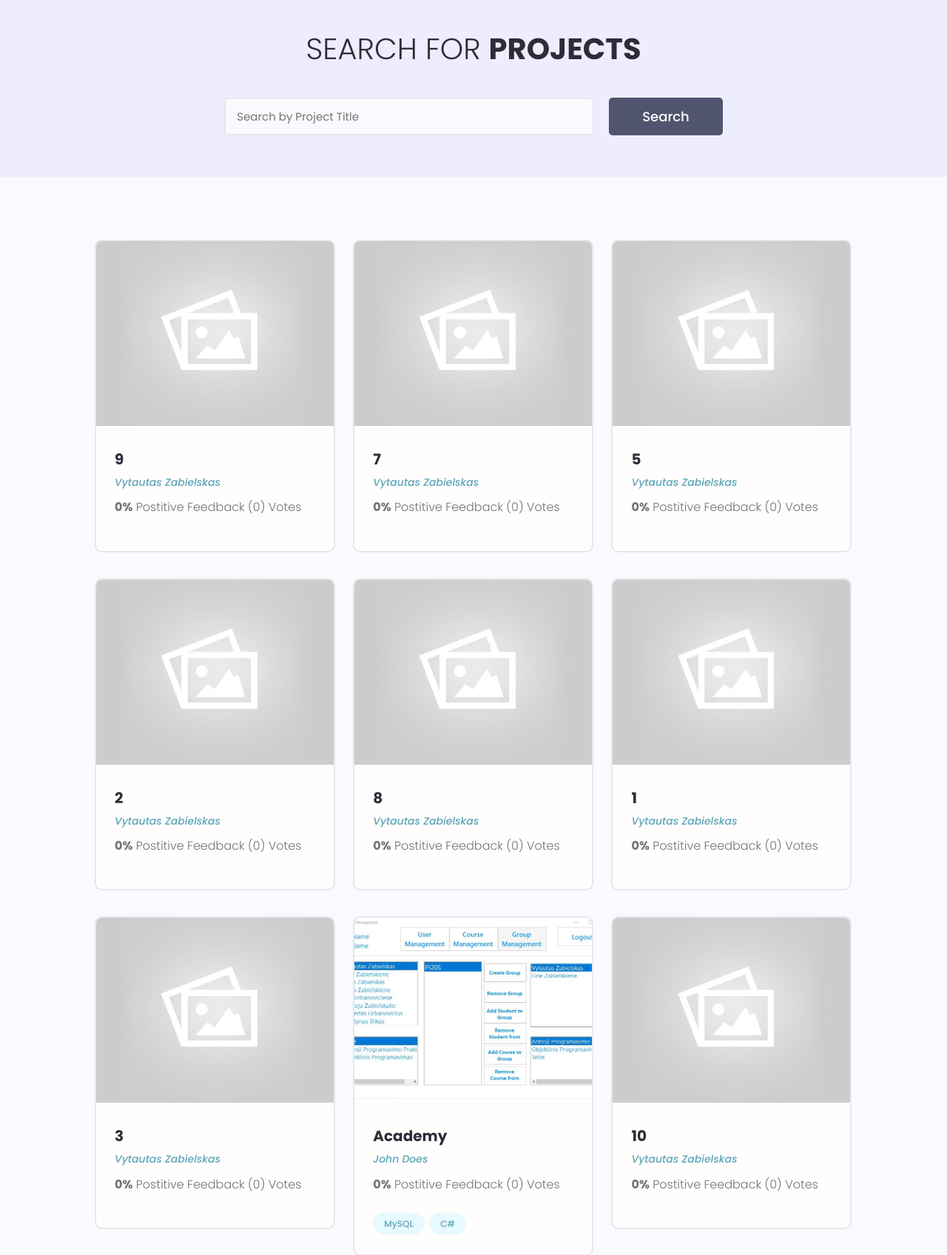
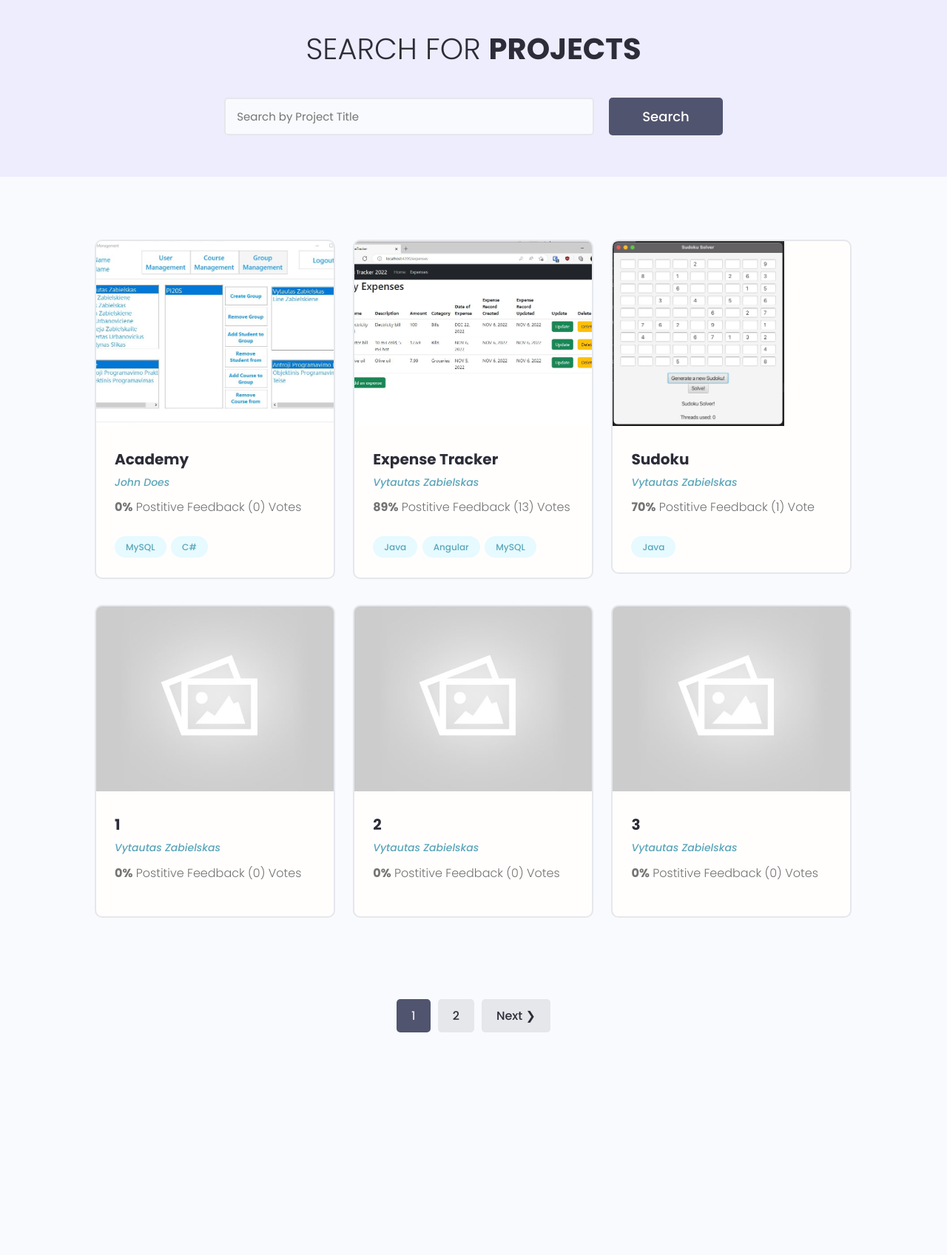
Before and after one commit to vytzab/Portfolio, a Django app: page /projects/ in a window 1280 px wide. Shown: the part 78-1775 px from the top of the page at 74% size. After the commit the page ends 1474 px from the top, so only its background shows below. Run offline with Django 4.2, Linux system fonts and the light colour scheme; data comes from the database, SQL or seed files in the repository; some libraries are stand-ins or nearby versions.

Commit message:
added pagination

```diff
--- a/devsearch/devsearch/projects/models.py
+++ b/devsearch/devsearch/projects/models.py
@@ -19,6 +19,9 @@ class Project(models.Model):
 
     def __str__(self):
         return self.title
+
+    class Meta:
+        ordering = ['created']
 
 class Review(models.Model):
     VOTE_TYPE = (
--- a/devsearch/devsearch/projects/templates/projects/projects.html
+++ b/devsearch/devsearch/projects/templates/projects/projects.html
@@ -9,7 +9,7 @@
             </div>
 
             <div class="hero-section__search">
-                <form class="form" action="{% url 'projects' %}" method="get">
+                <form id="searchForm" class="form" action="{% url 'projects' %}" method="get">
                     <div class="form__field">
                         <label for="formInput#search">Search By Projects </label>
                         <input class="input input--text" id="formInput#search" type="text" name="search_query" placeholder="Search by Project Title" value="{{search_query}}" />
@@ -49,8 +49,12 @@
                         </a>
                     </div>
                 </div>
-                {% endfor %} {% endblock content %}
+                {% endfor %}
             </div>
         </div>
     </section>
+
+    {% include "pagination.html" with queryset=projects custom_range=custom_range %}
+
 </main>
+{% endblock content %}
--- a/devsearch/devsearch/projects/utils.py
+++ b/devsearch/devsearch/projects/utils.py
@@ -1,6 +1,31 @@
 from django.db.models import Q
+from django.core.paginator import Paginator, PageNotAnInteger, EmptyPage
 from .models import Project, Tag
 
+def paginateProjects(request, projects, results):
+    page = request.GET.get("page")
+    paginator = Paginator(projects, results)
+
+    try:
+        projects = paginator.page(page)
+    except PageNotAnInteger:
+        page = 1
+        projects = paginator.page(page)
+    except EmptyPage:
+        page = paginator.num_pages
+        projects = paginator.page(page)
+
+
+    leftIndex = (int(page) - 1)
+    if leftIndex < 1:
+        leftIndex = 1
+
+    rightIndex = (int(page) + 2)
+    if rightIndex > paginator.num_pages:
+        rightIndex = paginator.num_pages + 1
+
+    custom_range = range(leftIndex, rightIndex)
+    return custom_range, projects
 
 def searchProjects(request):
     search_query = ""
--- a/devsearch/devsearch/projects/views.py
+++ b/devsearch/devsearch/projects/views.py
@@ -1,16 +1,16 @@
 from django.shortcuts import render, redirect
 from django.http import HttpResponse
+from django.contrib.auth.decorators import login_required
 from .models import Project, Tag
 from .forms import ProjectForm
-from django.contrib.auth.decorators import login_required
-from .utils import searchProjects
+from .utils import searchProjects, paginateProjects
 
 
 def projects(request):
+    projects, search_query = searchProjects(request)
+    custom_range, projects = paginateProjects(request, projects, 6)
 
-    projects, search_query = searchProjects(request)
-
-    context = {"projects" : projects, "search_query" : search_query}
+    context = {"projects" : projects, "search_query" : search_query, "custom_range" : custom_range}
     return render(request, "projects/projects.html", context)
 
 def project(request, pk):
--- /dev/null
+++ b/devsearch/devsearch/static/js/main.js
@@ -0,0 +1,22 @@
+//GET SEARCH FORM AND PAGE LINKS
+let searchForm = document.getElementById('searchForm')
+let pageLinks = document.getElementsByClassName('page-link')
+
+//ENSURE SEARCH FORM EXISTS
+if (searchForm) {
+    for (let i = 0; pageLinks.length > i; i++) {
+        pageLinks[i].addEventListener('click', function (e) {
+            e.preventDefault()
+
+            //GET THE DATA ATTRIBUTE
+            let page = this.dataset.page
+
+            //ADD HIDDEN SEARCH INPUT TO FORM
+            searchForm.innerHTML += `<input value=${page} name="page" hidden/>`
+
+
+            //SUBMIT FORM
+            searchForm.submit()
+        })
+    }
+}
--- a/devsearch/devsearch/templates/main.html
+++ b/devsearch/devsearch/templates/main.html
@@ -40,4 +40,5 @@
         {%endblock content%}
     </body>
 <script src="{% static 'uikit/app.js' %}"></script>
+<script src="{% static 'js/main.js' %}"></script>
 </html>
--- /dev/null
+++ b/devsearch/devsearch/templates/pagination.html
@@ -0,0 +1,29 @@
+{% if queryset.has_other_pages %}
+<div class="pagination">
+    <ul class="container">
+
+        {% if queryset.has_previous %}
+        <li><a href="?page={{queryset.previous_page_number}}" class="btn page-link"
+                data-page="{{queryset.previous_page_number}}">&#10094; Prev</a></li>
+        {% endif %}
+
+
+        {% for page in custom_range %}
+
+        {% if page == queryset.number%}
+        <li><a href="?page={{page}}" class="btn page-link btn--sub" data-page="{{page}}">{{page}}</a></li>
+        {% else %}
+        <li><a href="?page={{page}}" class="btn page-link" data-page="{{page}}">{{page}}</a></li>
+        {% endif %}
+        {% endfor %}
+
+        {% if queryset.has_next %}
+        <li><a href="?page={{queryset.next_page_number}}" class="btn page-link"
+                data-page="{{queryset.next_page_number}}">Next &#10095;</a></li>
+        {% endif %}
+
+
+
+    </ul>
+</div>
+{% endif %}
--- a/devsearch/devsearch/users/templates/users/profiles.html
+++ b/devsearch/devsearch/users/templates/users/profiles.html
@@ -9,7 +9,7 @@
             </div>
 
             <div class="hero-section__search">
-                <form class="form" action="{% url 'profiles' %}" method="get">
+                <form id="searchForm" class="form" action="{% url 'profiles' %}" method="get">
                     <div class="form__field">
                         <label for="formInput#search">Search Developers </label>
                         <input
@@ -68,4 +68,6 @@
         </div>
     </section>
 </main>
+
+{% include "pagination.html" with queryset=profiles custom_range=custom_range %}
 {%endblock content%}
--- a/devsearch/devsearch/users/views.py
+++ b/devsearch/devsearch/users/views.py
@@ -7,7 +7,7 @@ from django.contrib.auth.decorators import login_required
 from django.contrib.auth.models import User
 from .models import Profile
 from .forms import CustomUserCreationForm, ProfileForm, SkillForm
-from .utils import searchProfiles
+from .utils import searchProfiles, paginateProfiles
 
 
 def loginUser(request):
@@ -65,7 +65,8 @@ def registerUser(request):
 
 def profiles(request):
     profiles, search_query = searchProfiles(request)
-    context = {'profiles': profiles, 'search_query': search_query}
+    custom_range, profiles = paginateProfiles(request, profiles, 3)
+    context = {'profiles': profiles, 'search_query': search_query, "custom_range" : custom_range}
     return render(request, "users/profiles.html", context)
 
 def userProfile(request, pk):
```
Also changed, not shown: devsearch/devsearch/users/utils.py (+25 -0 lines).
